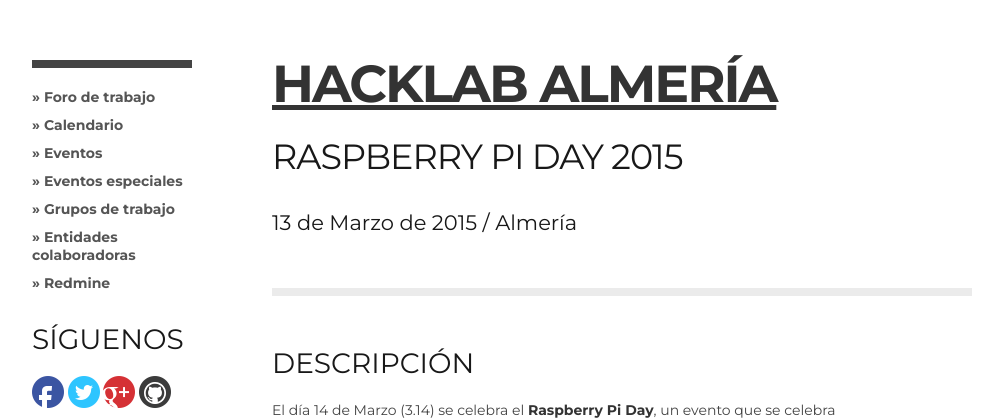
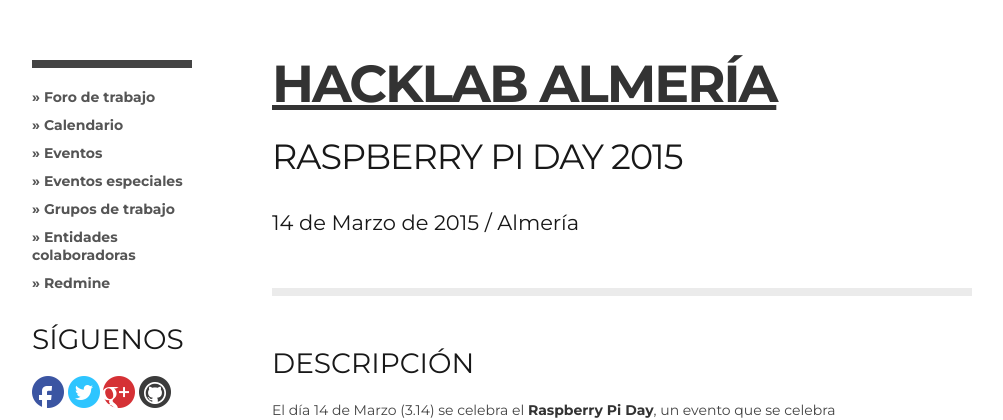
Before and after one commit to HackLab-Almeria/hacklab-almeria.github.io, a Jekyll site: the page built from _posts/2015-03-13-raspberry-pi-day-2015.md, in a window 1280 px wide and 1400 px high. Shown: the top 420 px of the window, without its empty margins (138-1141 px from the left). Built offline with Jekyll 4.4.1, drawn with Linux system fonts in a browser that asks for light colours; comment, search, counter and statistics services are not loaded; some of the changed text lies outside the part shown.

Commit message:
Cambiada la Fecha del Evento
cambiada la fecha del Evento. Adolfo ha hablado con el director y ha dado luz verde al evento. Tanto este como el del Arduino Day.

```diff
--- a/_posts/2015-03-13-raspberry-pi-day-2015.md
+++ b/_posts/2015-03-13-raspberry-pi-day-2015.md
@@ -1,7 +1,7 @@
 ---
 layout: post
 title: Raspberry Pi Day 2015
-subtitle: 13 de Marzo de 2015 / Almería
+subtitle: 14 de Marzo de 2015 / Almería
 category: evento
 ---
 
@@ -39,7 +39,7 @@
 ### LOCALIZACIÓN
 
 * Lugar: [Escuela de Artes de Almería][2], Almería capital.
-* Fecha: **13 Marzo 2015**
+* Fecha: **14 Marzo 2015**
 * Hora: **de 19:00 a 21:30**
 
 [1]: http://twitter.com/MiguelAngel_LV
```
